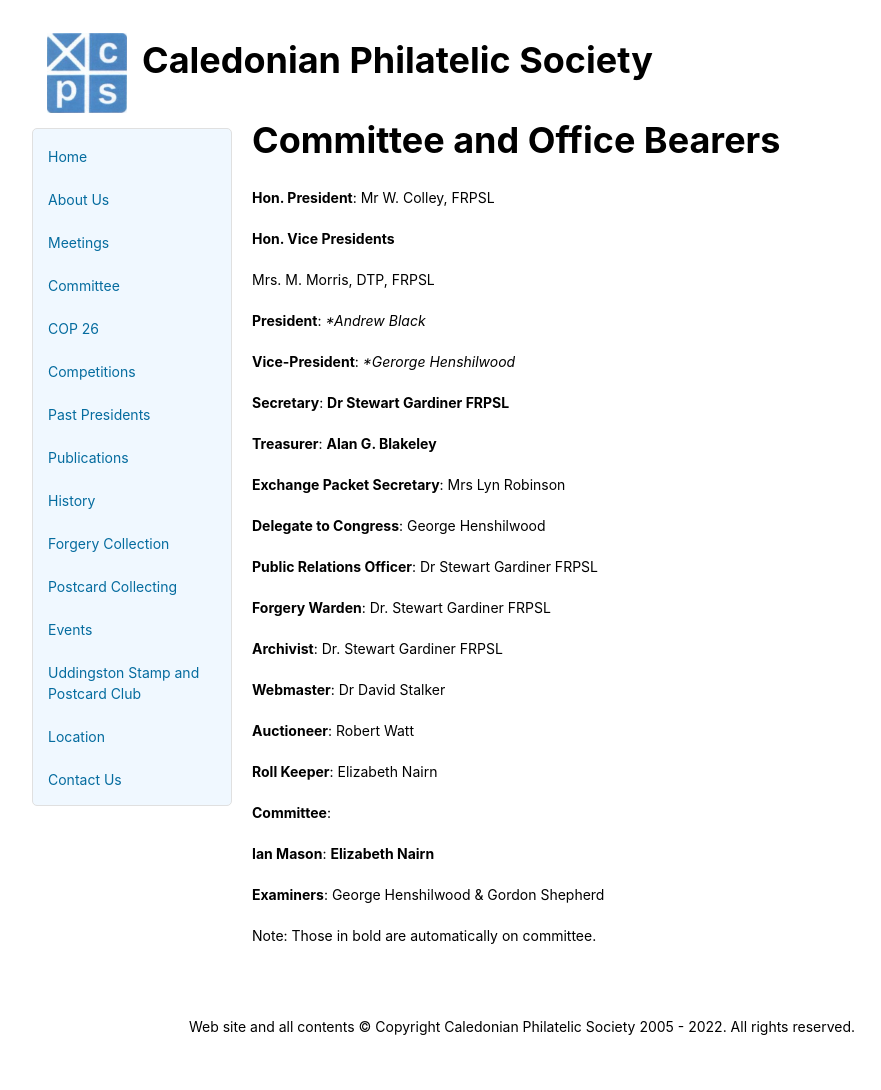
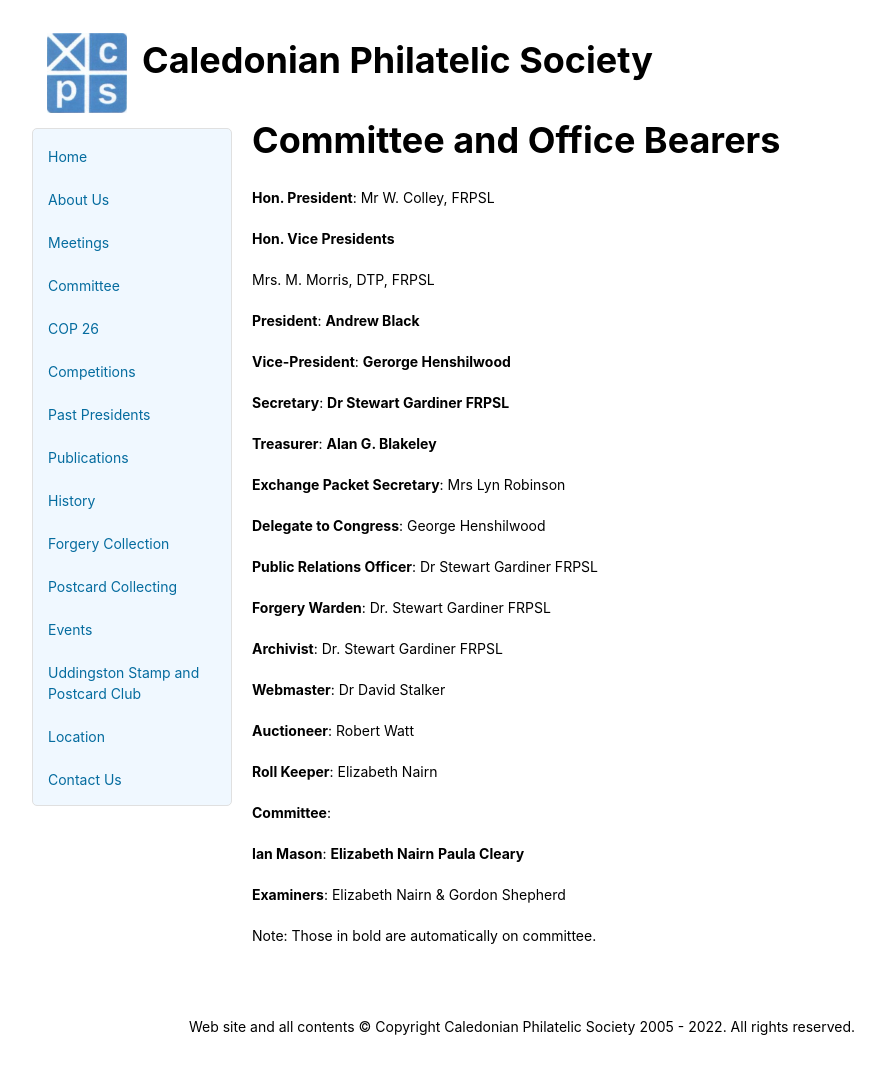
Before and after one commit to astalker/caledonian-stamps, a Jekyll site: the page built from committee.md, in a window 1280 px wide. Shown: the whole page, without its empty margins (118-999 px from the left). Built offline with Jekyll 4.4.1, drawn with Linux system fonts in a browser that asks for light colours; our own code applies the rules of GitHub Pages for plain Markdown files.

Commit message:
Updated for 2024/2025

```diff
--- a/committee.md
+++ b/committee.md
@@ -6,9 +6,9 @@
 
  Mrs. M. Morris, DTP, FRPSL
 
-**President**: **Andrew Black*
+**President**: **Andrew Black**
 
-**Vice-President**: **Gerorge Henshilwood*
+**Vice-President**: **Gerorge Henshilwood**
 
 **Secretary**: **Dr Stewart Gardiner FRPSL**
 
@@ -32,8 +32,8 @@
 
 **Committee**:
 
-**Ian Mason**: **Elizabeth Nairn**
+**Ian Mason**: **Elizabeth Nairn** **Paula Cleary**
 
-**Examiners**: George Henshilwood & Gordon Shepherd
+**Examiners**: Elizabeth Nairn & Gordon Shepherd
 
 Note: Those in bold are automatically on committee.
```
